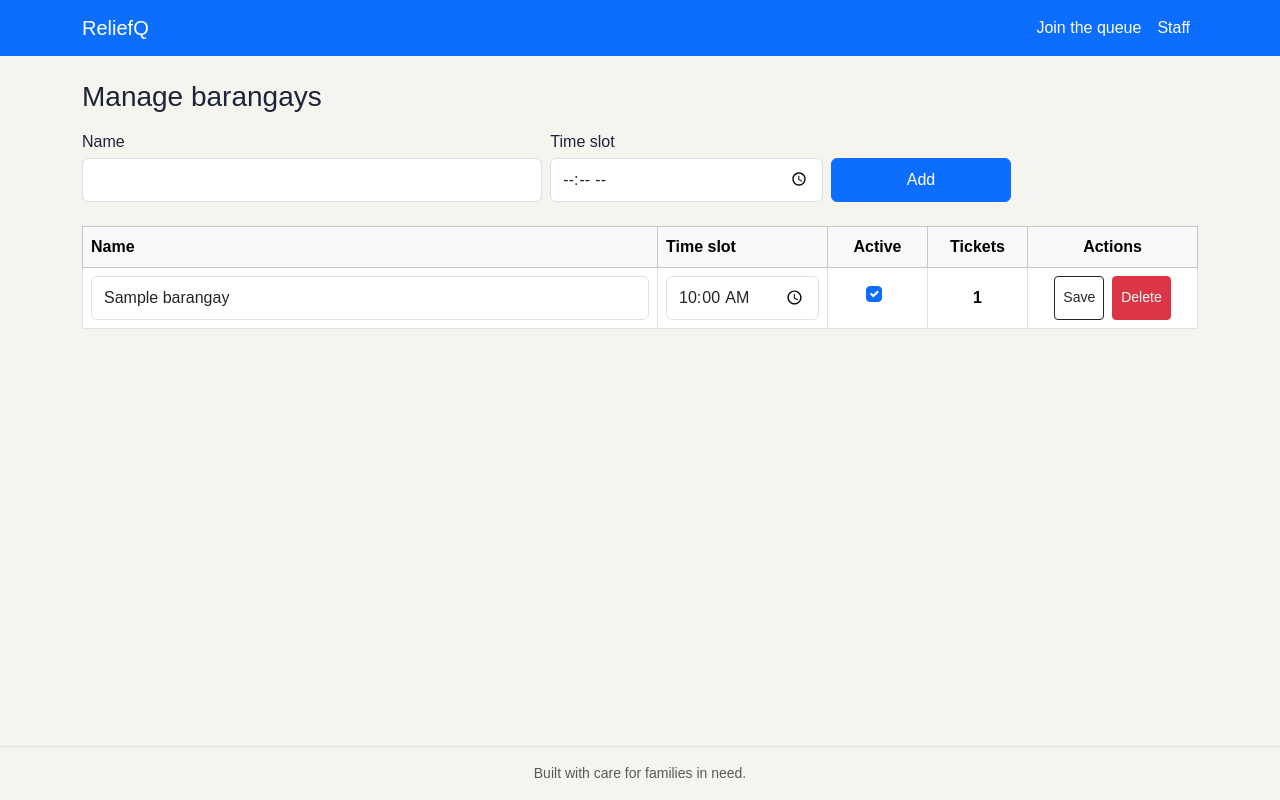
After one commit to shasheenahdeeneillelumasag/ccc181, a Flask app: page /staff/services in a window 1280 px wide. The commit adds this page. Run offline with Flask 3, Linux system fonts and the light colour scheme; tables that the repository leaves empty hold one stand-in row (values such as "Sample post").

Commit message:
Implement status updates, hard/soft deletes, and second migration (#3)

```diff
--- a/app.py
+++ b/app.py
@@ -72,7 +72,7 @@ def clean_name(raw):
 
 @app.get("/join")
 def join_form():
-    return render_template("join.html", barangays=all_barangays(), form={})
+    return render_template("join.html", barangays=active_barangays(), form={})
 
 
 @app.post("/join")
@@ -88,7 +88,7 @@ def join():
         errors["name"] = "Enter the full name of the head of the family."
     if household_size is None or not 1 <= household_size:
         errors["household_size"] = "Enter how many people are in your family."
-    if barangay is None:
+    if barangay is None or not barangay.active:
         errors["barangay_id"] = "Choose your barangay and time slot."
 
 
@@ -117,7 +117,7 @@ def join():
 
     if errors:
         flash("Please fix the highlighted fields.", "danger")
-        return render_template("join.html", barangays=all_barangays(),
+        return render_template("join.html", barangays=active_barangays(),
                                form=form, errors=errors), 400
 
     if family is None:
@@ -131,7 +131,7 @@ def join():
     except IntegrityError:
         db.session.rollback()
         flash("Something went wrong saving your ticket. Please try again.", "danger")
-        return render_template("join.html", barangays=all_barangays(),
+        return render_template("join.html", barangays=active_barangays(),
                                form=form, errors={}), 409
 
     flash(f"You joined the queue. Your ticket is #{ticket.id}.", "success")
@@ -144,12 +144,21 @@ def ticket_status(ticket_id):
 
 @app.post("/queue/<int:ticket_id>/leave")
 def leave(ticket_id):
-    t = next((t for t in TICKETS if t["number"] == ticket_id), None)
-    if t is None:
-        abort(404)
-    t["status"] = "no-show"
-    flash(f"Ticket #{ticket_id} has left the queue.", "info")
+    t = db.get_or_404(Ticket, ticket_id)
+    if t.status in ("waiting", "called"):
+        t.status = "left"  # soft delete: the row stays for reports
+        db.session.commit()
+    flash("You left the queue.", "info")
     return redirect(url_for("index"))
+
+@app.post("/staff/tickets/<int:ticket_id>/delete")
+def delete_ticket(ticket_id):
+    t = db.get_or_404(Ticket, ticket_id)
+    db.session.delete(t)
+    db.session.commit()
+    flash(f"Ticket #{ticket_id} was deleted.", "warning")
+    return redirect(url_for("staff_dashboard",
+                            service_id=request.form.get("service_id", type=int)))
 
 @app.get("/staff")
 def staff_dashboard():
@@ -181,28 +190,41 @@ def staff_dashboard():
 
 @app.post("/staff/call-next")
 def call_next():
-    service_id = request.form.get("service_id", type=int)
-    nxt = next((t for t in TICKETS
-                if t["status"] == "waiting"
-                and (not service_id or t["service_id"] == service_id)), None)
+    barangay_id = request.form.get("service_id", type=int)
+    stmt = (db.select(Ticket)
+            .where(Ticket.status == "waiting")
+            .order_by(Ticket.created_at)
+            .limit(1))
+    if barangay_id:
+        stmt = (stmt.join(Family, Ticket.family_id == Family.id)
+                    .where(Family.barangay_id == barangay_id))
+    nxt = db.session.scalar(stmt)
     if nxt is None:
         flash("No one is waiting.", "warning")
     else:
-        nxt["status"] = "called"
-        flash(f"Ticket #{nxt['number']} is called.", "info")
-    return redirect(url_for("staff_dashboard", service_id=service_id))
+        nxt.status = "called"
+        nxt.called_at = func.now()
+        db.session.commit()
+        flash(f"Ticket #{nxt.id} is called.", "info")
+    return redirect(url_for("staff_dashboard", service_id=barangay_id))
+
+
+STAFF_ACTIONS = {"call": "called", "serve": "received", "no-show": "no-show"}
 
 
 @app.post("/staff/tickets/<int:ticket_id>/<action>")
 def staff_action(ticket_id, action):
-    new_status = {"call": "called", "serve": "served", "no-show": "no-show"}.get(action)
-    t = next((t for t in TICKETS if t["number"] == ticket_id), None)
-    if t is None or new_status is None:
+    new_status = STAFF_ACTIONS.get(action)
+    if new_status is None:
         abort(404)
-    t["status"] = new_status
-    label = "received" if new_status == "served" else new_status
-    flash(f"Ticket #{ticket_id} marked {label}.", "info")
-    return redirect(url_for("staff_dashboard", service_id=request.form.get("service_id", type=int)))
+    t = db.get_or_404(Ticket, ticket_id)
+    t.status = new_status
+    if new_status == "called":
+        t.called_at = func.now()  # the database fills in the time
+    db.session.commit()
+    flash(f"Ticket #{ticket_id} marked {new_status}.", "info")
+    return redirect(url_for("staff_dashboard",
+                            service_id=request.form.get("service_id", type=int)))
 
 @app.cli.command("seed")
 def seed():
@@ -219,6 +241,75 @@ def seed():
     db.session.commit()
     print("Barangays are ready.")
 
+def active_barangays():
+    stmt = db.select(Barangay).filter_by(active=True).order_by(Barangay.name)
+    return db.session.scalars(stmt).all()
+
+
+def parse_slot(raw):
+    try:
+        return time.fromisoformat(raw)
+    except ValueError:
+        return None
+
+
+@app.post("/staff/services")
+def service_create():
+    name = request.form.get("name", "").strip()
+    slot = parse_slot(request.form.get("slot_time", ""))
+    if not name or len(name) > 60 or slot is None:
+        flash("Enter a name (up to 60 characters) and a time slot.", "danger")
+        return redirect(url_for("services_list"))
+    db.session.add(Barangay(name=name, slot_time=slot))
+    try:
+        db.session.commit()
+        flash(f"Barangay “{name}” added.", "success")
+    except IntegrityError:
+        db.session.rollback()
+        flash(f"A barangay named “{name}” already exists.", "danger")
+    return redirect(url_for("services_list"))
+
+@app.post("/staff/services/<int:service_id>/edit")
+def service_edit(service_id):
+    b = db.get_or_404(Barangay, service_id)
+    name = request.form.get("name", "").strip()
+    slot = parse_slot(request.form.get("slot_time", ""))
+    if not name or len(name) > 60 or slot is None:
+        flash("Enter a name (up to 60 characters) and a time slot.", "danger")
+        return redirect(url_for("services_list"))
+    b.name = name
+    b.slot_time = slot
+    b.active = request.form.get("active") == "on"
+    try:
+        db.session.commit()
+        flash(f"Barangay “{name}” updated.", "success")
+    except IntegrityError:
+        db.session.rollback()
+        flash(f"A barangay named “{name}” already exists.", "danger")
+    return redirect(url_for("services_list"))
+
+
+@app.post("/staff/services/<int:service_id>/delete")
+def service_delete(service_id):
+    b = db.get_or_404(Barangay, service_id)
+    if b.families:
+        flash(f"“{b.name}” has families registered, so it cannot be deleted. Turn it off instead.", "danger")
+        return redirect(url_for("services_list"))
+    name = b.name
+    db.session.delete(b)
+    db.session.commit()
+    flash(f"Barangay “{name}” deleted.", "warning")
+    return redirect(url_for("services_list"))
+
+@app.get("/staff/services")
+def services_list():
+    counts = dict(db.session.execute(
+        db.select(Family.barangay_id, func.count(Ticket.id))
+        .join(Ticket, Ticket.family_id == Family.id)
+        .group_by(Family.barangay_id)
+    ).all())
+    return render_template("services.html", barangays=all_barangays(), counts=counts)
+
 
 if __name__ == "__main__":
     # Lets you also start the app with: python app.py
--- a/models.py
+++ b/models.py
@@ -1,7 +1,7 @@
 from datetime import datetime, time
 
 from flask_sqlalchemy import SQLAlchemy
-from sqlalchemy import CheckConstraint, DateTime, ForeignKey, Index, String, Time, UniqueConstraint, func, text
+from sqlalchemy import CheckConstraint, DateTime, ForeignKey, Index, String, Time, UniqueConstraint, func, text, true
 from sqlalchemy.orm import Mapped, mapped_column, relationship
 
 db = SQLAlchemy()
@@ -12,6 +12,7 @@ class Barangay(db.Model):
     id: Mapped[int] = mapped_column(primary_key=True)
     name: Mapped[str] = mapped_column(String(60), unique=True)
     slot_time: Mapped[time] = mapped_column(Time, nullable=False)
+    active: Mapped[bool] = mapped_column(default=True, server_default=true())
 
     families: Mapped[list["Family"]] = relationship(back_populates="barangay")
 
--- a/static/js/main.js
+++ b/static/js/main.js
@@ -6,3 +6,9 @@ if (joinForm) {
     button.textContent = "Getting your ticket…";
   });
 }
+
+document.querySelectorAll("form[data-confirm]").forEach((form) => {
+  form.addEventListener("submit", (event) => {
+    if (!confirm(form.dataset.confirm)) event.preventDefault();
+  });
+});
--- /dev/null
+++ b/templates/services.html
@@ -0,0 +1,73 @@
+{% extends "base.html" %}
+{% block title %}Manage barangays · ReliefQ{% endblock %}
+
+{% block content %}
+<h1 class="h3 mb-3">Manage barangays</h1>
+
+<form method="post" action="{{ url_for('service_create') }}" class="row g-2 mb-4">
+  <div class="col-12 col-md-5">
+    <label for="new-name" class="form-label mb-1">Name</label>
+    <input id="new-name" name="name" class="form-control" maxlength="60" required>
+  </div>
+  <div class="col-6 col-md-3">
+    <label for="new-slot" class="form-label mb-1">Time slot</label>
+    <input id="new-slot" name="slot_time" type="time" class="form-control" required>
+  </div>
+  <div class="col-6 col-md-2 d-flex align-items-end">
+    <button type="submit" class="btn btn-primary w-100">Add</button>
+  </div>
+</form>
+
+<div class="table-responsive">
+  <table class="table table-bordered align-middle bg-white">
+    <thead class="table-light">
+      <tr>
+        <th>Name</th>
+        <th style="width: 170px;">Time slot</th>
+        <th class="text-center" style="width: 100px;">Active</th>
+        <th class="text-center" style="width: 100px;">Tickets</th>
+        <th class="text-center" style="width: 170px;">Actions</th>
+      </tr>
+    </thead>
+    <tbody>
+      {% for b in barangays %}
+      <tr>
+        <!-- Name Column -->
+        <td>
+          <form id="edit-form-{{ b.id }}" method="post" action="{{ url_for('service_edit', service_id=b.id) }}"></form>
+          <input form="edit-form-{{ b.id }}" name="name" value="{{ b.name }}" class="form-control" maxlength="60" required aria-label="Name of {{ b.name }}">
+        </td>
+
+        <!-- Time Slot Column -->
+        <td>
+          <input form="edit-form-{{ b.id }}" name="slot_time" type="time" value="{{ b.slot_time.strftime('%H:%M') }}" class="form-control" required aria-label="Time slot of {{ b.name }}">
+        </td>
+
+        <!-- Active Checkbox Column -->
+        <td class="text-center">
+          <div class="form-check d-inline-block mb-0">
+            <input form="edit-form-{{ b.id }}" class="form-check-input" type="checkbox" name="active" id="active-{{ b.id }}" {% if b.active %}checked{% endif %}>
+            <label class="form-check-label d-none" for="active-{{ b.id }}">Active</label>
+          </div>
+        </td>
+
+        <!-- Ticket Count Column -->
+        <td class="text-center fw-semibold">
+          {{ counts.get(b.id, 0) }}
+        </td>
+
+        <!-- Actions Column (Save & Delete) -->
+        <td class="text-center">
+          <div class="d-flex gap-2 justify-content-center align-items-center">
+            <button form="edit-form-{{ b.id }}" type="submit" class="btn btn-sm btn-outline-dark">Save</button>
+            <form method="post" action="{{ url_for('service_delete', service_id=b.id) }}" data-confirm="Delete {{ b.name }}? This cannot be undone." class="m-0">
+              <button type="submit" class="btn btn-sm btn-danger">Delete</button>
+            </form>
+          </div>
+        </td>
+      </tr>
+      {% endfor %}
+    </tbody>
+  </table>
+</div>
+{% endblock %}
--- a/templates/staff.html
+++ b/templates/staff.html
@@ -80,6 +80,11 @@
             <input type="hidden" name="service_id" value="{{ selected or '' }}">
             <button type="submit" class="btn btn-sm btn-outline-danger" aria-label="Mark ticket {{ t.id }} as no-show">No-show</button>
           </form>
+          <form method="post" action="{{ url_for('delete_ticket', ticket_id=t.id) }}" class="d-inline"
+                data-confirm="Delete ticket {{ t.id }}? This cannot be undone.">
+            <input type="hidden" name="service_id" value="{{ selected or '' }}">
+            <button type="submit" class="btn btn-sm btn-danger" aria-label="Delete ticket {{ t.id }}">Delete</button>
+          </form>
         </td>
       </tr>
       {% endfor %}
```
Also changed, not shown: migrations/versions/445436554ee4_add_barangays_active.py (added, +33 -0 lines), README.md.
